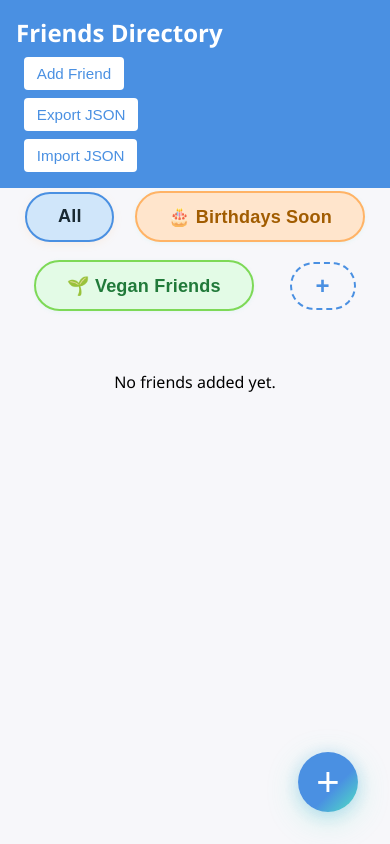
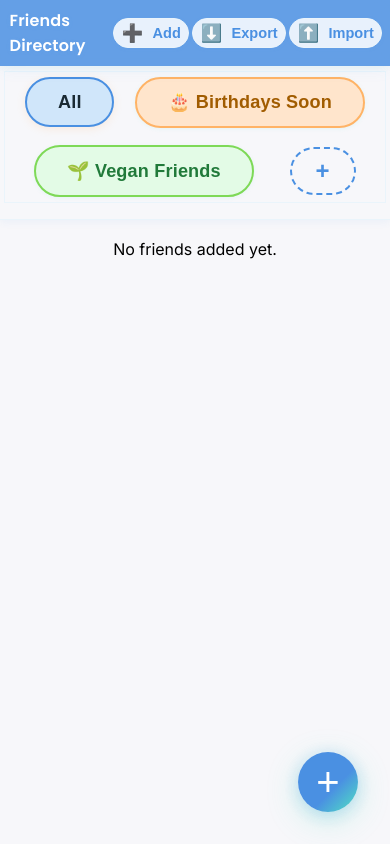
Before and after one commit to AnneMaelle/friends-directory-app, a plain HTML site: page index.html in a window 390 px wide. Drawn offline with Linux system fonts and the light colour scheme.

Commit message:
better style

```diff
--- a/app.js
+++ b/app.js
@@ -88,18 +88,29 @@ function daysUntilBirthday(birthday) {
 // Tag filter state
 let activeTagFilter = null;
 
-// Render tag filters at the top
+// Move filter bar into #filterBarContainer for new layout
 function renderTagFilters() {
-    const filterBar = document.getElementById('filterBar') || document.createElement('div');
-    filterBar.id = 'filterBar';
-    filterBar.className = 'filter-bar';
+    let filterBar = document.getElementById('filterBar');
+    if (!filterBar) {
+        filterBar = document.createElement('div');
+        filterBar.id = 'filterBar';
+        filterBar.className = 'filter-bar';
+    }
     filterBar.innerHTML = `
         <button class="filter-btn${!activeTagFilter ? ' active' : ''}" data-type="all" onclick="window.setTagFilter(null)">All</button>
         <button class="filter-btn${activeTagFilter==='birthdays' ? ' active' : ''}" data-type="birthdays" onclick="window.setTagFilter('birthdays')">🎂 Birthdays Soon</button>
         <button class="filter-btn${activeTagFilter==='vegan' ? ' active' : ''}" data-type="vegan" onclick="window.setTagFilter('vegan')">🌱 Vegan Friends</button>
         <button class="filter-btn add-filter-btn" title="Add custom filter" onclick="window.openAddFilterModal()">+</button>
     `;
-    friendsList.parentNode.insertBefore(filterBar, friendsList);
+    // Insert filterBar into the new container
+    let filterBarContainer = document.getElementById('filterBarContainer');
+    if (!filterBarContainer) {
+        filterBarContainer = document.createElement('div');
+        filterBarContainer.id = 'filterBarContainer';
+        document.body.insertBefore(filterBarContainer, document.getElementById('friendsList'));
+    }
+    filterBarContainer.innerHTML = '';
+    filterBarContainer.appendChild(filterBar);
 }
 window.setTagFilter = function(tag) {
     activeTagFilter = tag;
--- a/index.html
+++ b/index.html
@@ -5,15 +5,23 @@
     <meta name="viewport" content="width=device-width, initial-scale=1.0">
     <title>Friends Directory</title>
     <link rel="stylesheet" href="style.css">
+    <link rel="preconnect" href="https://fonts.googleapis.com">
+    <link rel="preconnect" href="https://fonts.gstatic.com" crossorigin>
+    <link href="https://fonts.googleapis.com/css2?family=Inter:wght@400;600&family=Poppins:wght@400;600&display=swap" rel="stylesheet">
 </head>
 <body>
-    <header>
-        <h1>Friends Directory</h1>
-        <button id="addFriendBtn">Add Friend</button>
-        <button id="exportBtn">Export JSON</button>
-        <button id="importBtn">Import JSON</button>
-        <input type="file" id="importFile" style="display:none" accept="application/json">
+    <header class="topbar">
+        <div class="header-left">
+            <h1 class="app-title">Friends Directory</h1>
+        </div>
+        <div class="header-actions">
+            <button id="addFriendBtn" title="Add Friend"><span class="icon">➕</span><span class="btn-label">Add</span></button>
+            <button id="exportBtn" title="Export JSON"><span class="icon">⬇️</span><span class="btn-label">Export</span></button>
+            <button id="importBtn" title="Import JSON"><span class="icon">⬆️</span><span class="btn-label">Import</span></button>
+            <input type="file" id="importFile" style="display:none" accept="application/json">
+        </div>
     </header>
+    <div id="filterBarContainer"></div>
     <main id="friendsList">
         <!-- Friend cards will be rendered here -->
     </main>
--- a/style.css
+++ b/style.css
@@ -1,35 +1,100 @@
 body {
-    font-family: 'Segoe UI', Arial, sans-serif;
+    font-family: 'Inter', 'Poppins', Arial, sans-serif;
     background: #f7f7fa;
     margin: 0;
     padding: 0;
 }
-header {
-    background: #4a90e2;
-    color: #fff;
-    padding: 1rem 2rem;
+.topbar {
+    position: sticky;
+    top: 0;
+    z-index: 100;
+    background: rgba(74,144,226,0.85);
+    backdrop-filter: blur(8px);
+    box-shadow: 0 2px 16px rgba(74,144,226,0.08), 0 1.5px 8px rgba(80, 227, 194, 0.08);
     display: flex;
     align-items: center;
     justify-content: space-between;
+    padding: 0.4rem 1.2rem;
+    min-height: 48px;
+    transition: background 0.2s, box-shadow 0.2s;
+}
+.header-left {
+    display: flex;
+    align-items: center;
+}
+.app-title {
+    font-family: 'Poppins', 'Inter', Arial, sans-serif;
+    font-size: 1.45rem;
+    font-weight: 600;
+    margin: 0 1.2rem 0 0.2rem;
+    letter-spacing: 0.01em;
+    color: #fff;
+    text-shadow: 0 1px 4px rgba(74,144,226,0.13);
+}
+.header-actions {
+    display: flex;
+    align-items: center;
+    gap: 0.4rem;
+    height: 100%;
+}
+.header-actions button {
+    display: flex;
+    align-items: center;
+    gap: 0.4em;
+    background: rgba(255,255,255,0.85);
+    color: #4a90e2;
+    border: 1.5px solid #eaf4fb;
+    border-radius: 2em;
+    padding: 0.28em 0.85em;
+    font-size: 0.98rem;
+    font-weight: 600;
+    box-shadow: 0 1px 4px rgba(74,144,226,0.07);
+    cursor: pointer;
+    transition: background 0.18s, color 0.18s, box-shadow 0.18s, border 0.18s;
+    outline: none;
+    min-height: 2.1em;
+    margin-top: 0.05em;
+    margin-bottom: 0.05em;
+}
+.header-actions button:hover {
+    background: #eaf4fb;
+    color: #217a3a;
+    border-color: #7ed957;
+}
+.header-actions .icon {
+    font-size: 1.2em;
+    margin-right: 0.2em;
+}
+.header-actions .btn-label {
+    display: inline-block;
+}
+#filterBarContainer {
+    width: 100%;
+    display: flex;
+    justify-content: center;
+    background: none;
+    margin: 0;
+    padding: 0.5rem 0 0.7rem 0;
+    box-sizing: border-box;
+    box-shadow: 0 2px 8px rgba(74,144,226,0.07);
+    border-bottom: 1.5px solid #eaf4fb;
+    margin-bottom: 0.2em;
+}
+.filter-bar {
+    background: #fff;
+    border-radius: 1.5em;
+    box-shadow: 0 2px 12px rgba(74,144,226,0.07), 0 1.5px 8px rgba(80, 227, 194, 0.04);
+    border: 1.5px solid #eaf4fb;
+    padding: 0.5em 1.2em;
+    margin: 0.5em 0 1.5em 0;
+    display: flex;
+    gap: 1.1rem;
+    justify-content: center;
+    align-items: center;
     flex-wrap: wrap;
-}
-header h1 {
-    margin: 0;
-    font-size: 2rem;
-}
-header button {
-    margin-left: 0.5rem;
-    background: #fff;
-    color: #4a90e2;
-    border: none;
-    border-radius: 4px;
-    padding: 0.5rem 1rem;
-    font-size: 1rem;
-    cursor: pointer;
-    transition: background 0.2s;
-}
-header button:hover {
-    background: #e6f0fa;
+    width: auto;
+    min-width: 220px;
+    max-width: 98vw;
 }
 .container {
     max-width: 1200px;
@@ -279,10 +344,10 @@ main#friendsList {
 .filter-btn.active, .filter-btn:focus {
     background: #ffd9b3;
     color: #1a2a33;
-    border: 2px solid #ffb366;
-    box-shadow: 0 2px 8px rgba(255,179,102,0.13);
-    transform: none;
+    border: 2.5px solid #ff9800;
+    box-shadow: 0 2px 8px rgba(255,179,102,0.18);
     z-index: 1;
+    outline: none;
 }
 .filter-btn[data-type="vegan"], .filter-btn.vegan {
     background: #e3fbe6;
@@ -291,7 +356,7 @@ main#friendsList {
 }
 .filter-btn[data-type="vegan"].active, .filter-btn.vegan.active {
     background: #c6f6d5;
-    border: 2px solid #7ed957;
+    border: 2.5px solid #43b36a;
 }
 .filter-btn[data-type="all"], .filter-btn.all {
     background: #eaf4fb;
@@ -300,7 +365,7 @@ main#friendsList {
 }
 .filter-btn[data-type="all"].active, .filter-btn.all.active {
     background: #d0e6fa;
-    border: 2px solid #4a90e2;
+    border: 2.5px solid #4a90e2;
 }
 .filter-btn.birthdays, .filter-btn[data-type="birthdays"] {
     background: #ffe5cc;
@@ -309,7 +374,7 @@ main#friendsList {
 }
 .filter-btn.birthdays.active, .filter-btn[data-type="birthdays"].active {
     background: #ffd9b3;
-    border: 2px solid #ffb366;
+    border: 2.5px solid #ff9800;
 }
 .filter-btn.custom, .filter-btn[data-type="custom"] {
     background: #f3eaff;
@@ -318,7 +383,7 @@ main#friendsList {
 }
 .filter-btn.custom.active, .filter-btn[data-type="custom"].active {
     background: #e1d5fa;
-    border: 2px solid #b39ddb;
+    border: 2.5px solid #7c4dff;
 }
 .filter-btn.add-filter-btn {
     background: none;
@@ -349,62 +414,46 @@ main#friendsList {
     to { opacity: 1; }
 }
 @media (max-width: 900px) {
-    main#friendsList {
+    .topbar {
         flex-direction: column;
-        align-items: center;
-        gap: 1rem;
+        align-items: flex-start;
+        gap: 0.5rem;
+        padding: 0.7rem 0.7rem 0.3rem 0.7rem;
     }
-    .friend-card {
-        width: 90vw;
-        min-width: 0;
-        max-width: 500px;
+    .app-title {
+        font-size: 1.1rem;
+        margin-bottom: 0.3em;
+    }
+    .header-actions button {
+        font-size: 0.95rem;
+        padding: 0.25em 0.7em;
+    }
+    #filterBarContainer {
+        padding: 0.2rem 0 0.5rem 0;
     }
 }
 @media (max-width: 600px) {
-    header {
-        flex-direction: column;
-        align-items: flex-start;
-        gap: 0.5rem;
-        padding: 1rem;
+    .topbar {
+        flex-direction: row;
+        align-items: center;
+        padding: 0.5rem 0.5rem;
     }
-    header h1 {
-        font-size: 1.5rem;
+    .app-title {
+        font-size: 1rem;
+        margin: 0 0.7rem 0 0.1rem;
     }
-    header button {
-        font-size: 0.95rem;
-        padding: 0.5rem 0.8rem;
+    .header-actions {
+        gap: 0.2rem;
     }
-    main#friendsList {
-        padding: 0.5rem;
-        gap: 0.5rem;
+    .header-actions button {
+        font-size: 0.91rem;
+        padding: 0.18em 0.5em;
     }
-    .friend-card {
-        width: 98vw;
-        padding: 0.7rem;
-        font-size: 0.98rem;
+    #filterBarContainer {
+        padding: 0.1rem 0 0.3rem 0;
     }
-    .card-section {
-        margin-top: 0.5rem;
-    }
-    .section-toggle {
-        font-size: 1rem;
-        padding: 0.4rem 0.5rem;
-    }
-    .section-content {
-        padding: 0.4rem 0.7rem 0.5rem 0.7rem;
-    }
-    #friendForm {
-        padding: 0.7rem;
-        min-width: unset;
-        max-width: 98vw;
-        max-height: 80vh;
-        width: 100vw;
-        border-radius: 10px 10px 0 0;
-    }
-    #friendForm input, #friendForm textarea {
-        font-size: 1rem;
-    }
-    .modal {
-        align-items: flex-end;
+    .filter-bar {
+        padding: 0.3em 0.5em;
+        margin: 0.2em 0 0.7em 0;
     }
 }
```
